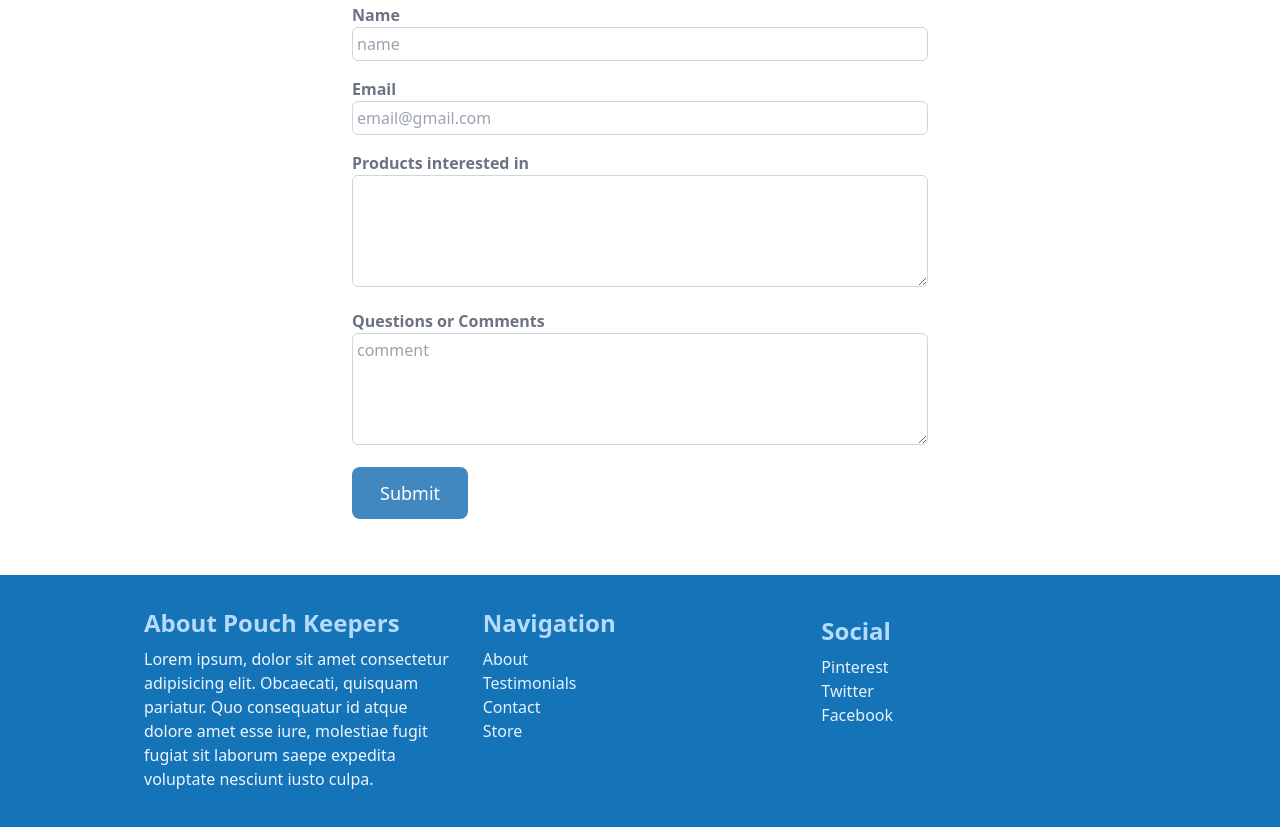
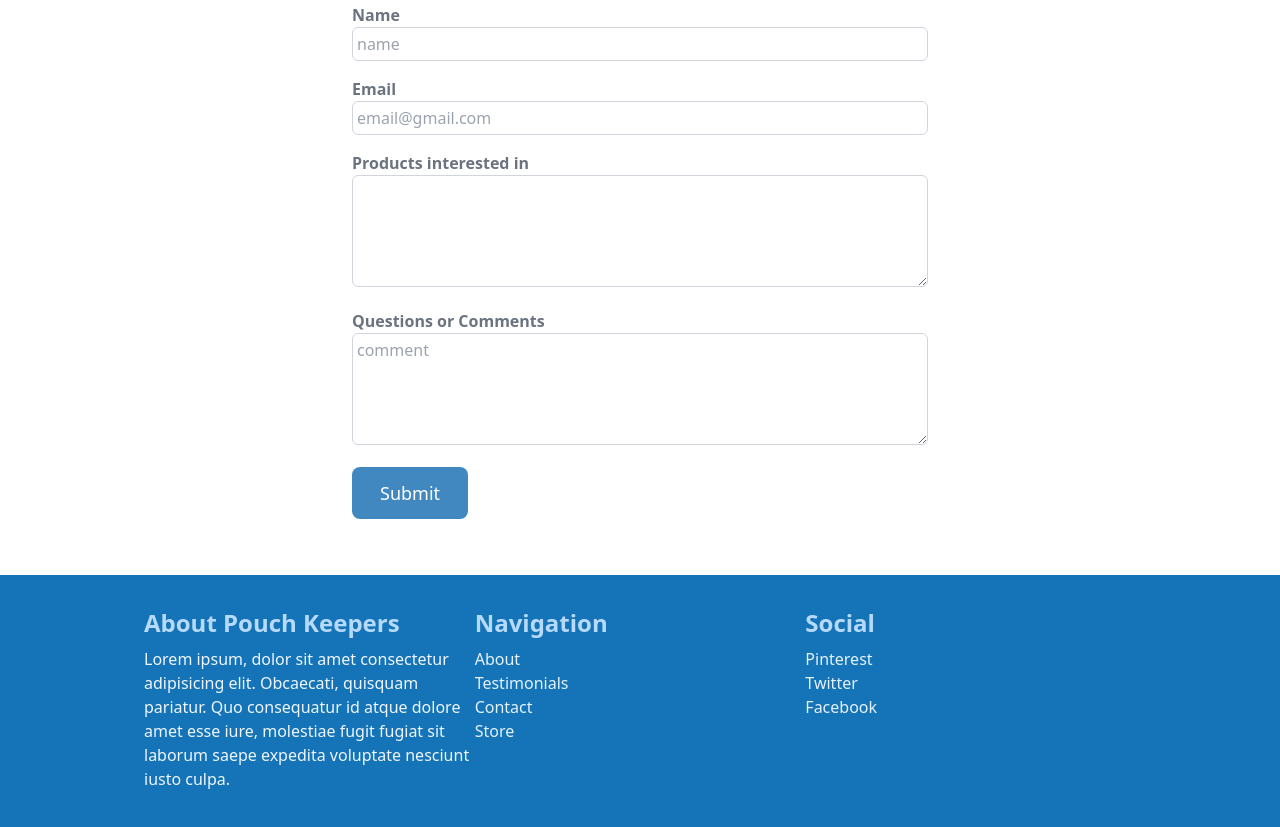
Before and after one commit to trevorcode/PouchKeepers, a website: page index.html in a window 1280 px wide. Shown: the part 4877-5704 px from the top of the page. Drawn offline with Linux system fonts and the light colour scheme.

Commit message:
increased grid gap

```diff
--- a/index.html
+++ b/index.html
@@ -321,7 +321,7 @@
 	</section>
 
 	<footer class="bg-primary-600 py-8">
-		<div class="mx-auto max-w-5xl px-4 md:grid-cols-3 md:grid md:gap-6">
+		<div class="mx-auto max-w-5xl px-4 md:grid-cols-3 md:grid md:gap-8">
 			<section class="mb-4">
 				<h3 class="text-primary-200 font-bold text-2xl mb-2">About Pouch Keepers</h3>
 				<p class="text-blue-50">Lorem ipsum, dolor sit amet consectetur adipisicing elit. Obcaecati, quisquam
@@ -337,7 +337,7 @@
 				<a href="#" class="text-primary-100">Store</a>
 			</section>
 			<section class="flex flex-col">
-				<h3 class="text-primary-200 font-bold text-2xl my-2">Social</h3>
+				<h3 class="text-primary-200 font-bold text-2xl mb-2">Social</h3>
 				<a href="#about" class="text-primary-100">Pinterest</a>
 				<a href="#testimonials" class="text-primary-100">Twitter</a>
 				<a href="#contact" class="text-primary-100">Facebook</a>
```
